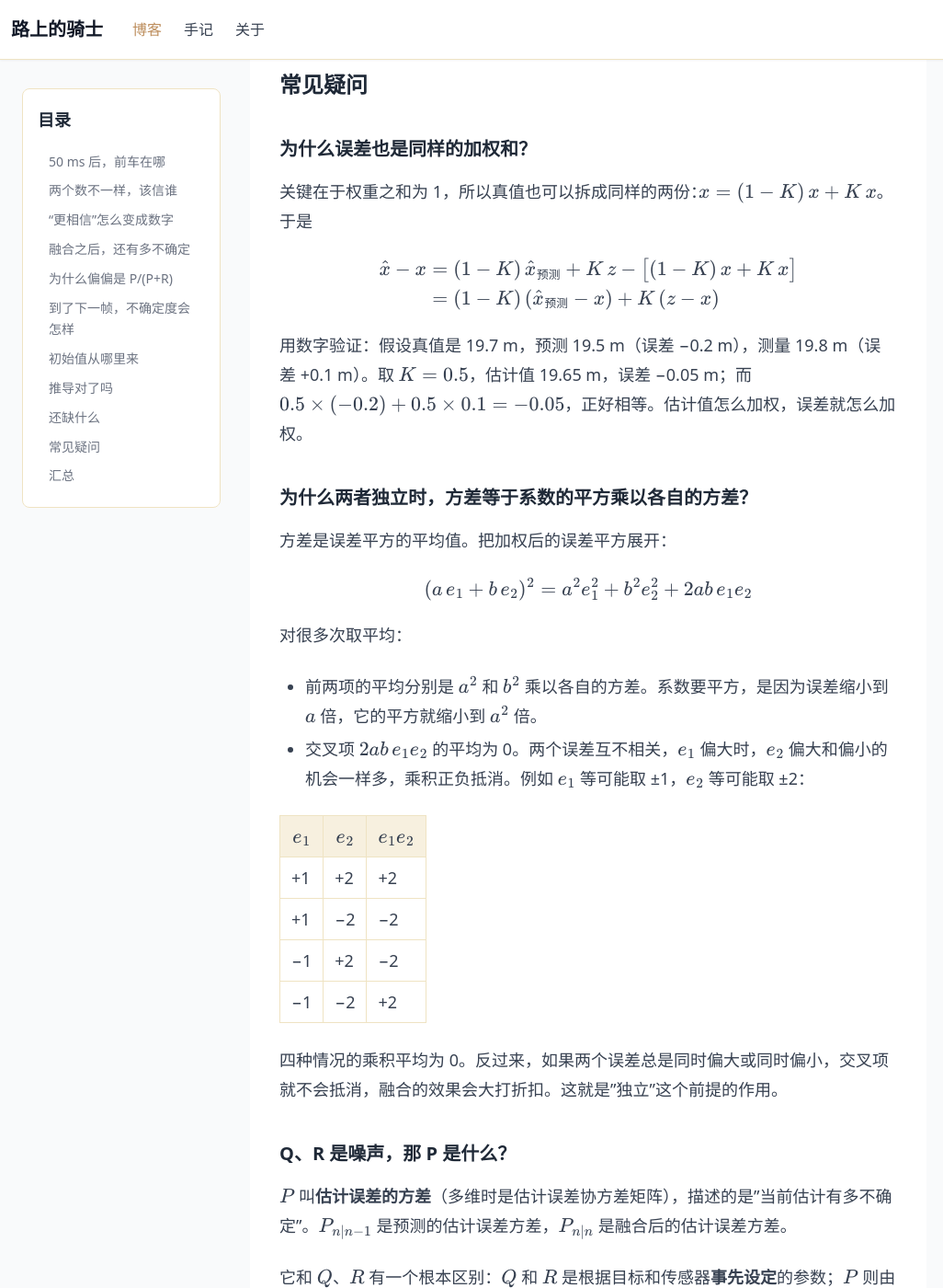
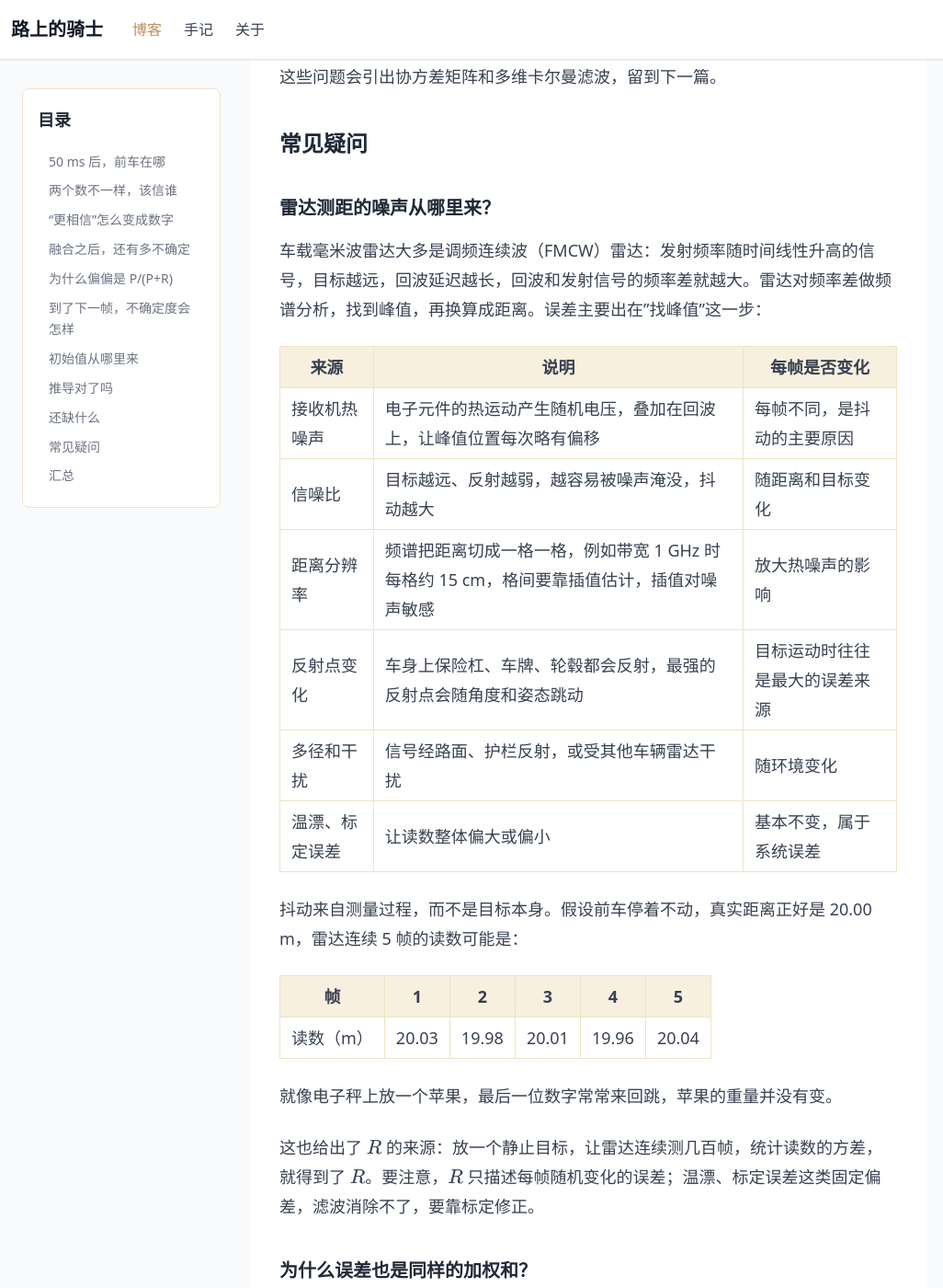
Before and after one commit to luli100/luli100.github.io, a Jekyll site: the page built from _posts/2026-11-07-kalman-filter-1d.md, in a window 1280 px wide and 1400 px high, scrolled down 13295 px. Shown: the whole window at 92% size, without its empty margins (0-1026 px from the left). Built offline with Jekyll 4.4.1, drawn with Linux system fonts in a browser that asks for light colours; formulas are drawn with MathJax 3; some of the changed text lies outside the part shown.

Commit message:
Explain where radar range noise comes from in Kalman post
Name concrete noise sources in the dialogue and add a FAQ entry on
FMCW range noise, why a static target's readings still jitter, and how
R is calibrated.

Co-Authored-By: Claude Opus 5.5 <noreply@anthropic.com>

```diff
--- a/_posts/2026-11-07-kalman-filter-1d.md
+++ b/_posts/2026-11-07-kalman-filter-1d.md
@@ -70,7 +70,7 @@ $$\hat{x}$$ 上的"帽子"表示这是**估计值**，不是真值。
 
 **老师：**50 ms 后，雷达的新一帧到了，测得距离 19.8 m。这个数就是答案吗？
 
-**学生：**也不一定。雷达测距有噪声，就算目标不动，每帧的读数也会抖动。
+**学生：**也不一定。雷达测距有噪声，比如接收机的热噪声、车身上反射点的变化。就算目标停着不动，每一帧的读数也会在真实距离上下跳动（噪声从哪里来？见文末[常见疑问](#faq)）。
 
 **老师：**所以现在手上有两个数，都不完全可靠，而且相差 0.3 m：
 
@@ -402,6 +402,29 @@ $$
 
 ## 常见疑问 {#faq}
 
+### 雷达测距的噪声从哪里来？
+
+车载毫米波雷达大多是调频连续波（FMCW）雷达：发射频率随时间线性升高的信号，目标越远，回波延迟越长，回波和发射信号的频率差就越大。雷达对频率差做频谱分析，找到峰值，再换算成距离。误差主要出在"找峰值"这一步：
+
+| 来源 | 说明 | 每帧是否变化 |
+| --- | --- | --- |
+| 接收机热噪声 | 电子元件的热运动产生随机电压，叠加在回波上，让峰值位置每次略有偏移 | 每帧不同，是抖动的主要原因 |
+| 信噪比 | 目标越远、反射越弱，越容易被噪声淹没，抖动越大 | 随距离和目标变化 |
+| 距离分辨率 | 频谱把距离切成一格一格，例如带宽 1 GHz 时每格约 15 cm，格间要靠插值估计，插值对噪声敏感 | 放大热噪声的影响 |
+| 反射点变化 | 车身上保险杠、车牌、轮毂都会反射，最强的反射点会随角度和姿态跳动 | 目标运动时往往是最大的误差来源 |
+| 多径和干扰 | 信号经路面、护栏反射，或受其他车辆雷达干扰 | 随环境变化 |
+| 温漂、标定误差 | 让读数整体偏大或偏小 | 基本不变，属于系统误差 |
+
+抖动来自测量过程，而不是目标本身。假设前车停着不动，真实距离正好是 20.00 m，雷达连续 5 帧的读数可能是：
+
+| 帧 | 1 | 2 | 3 | 4 | 5 |
+| --- | --- | --- | --- | --- | --- |
+| 读数（m） | 20.03 | 19.98 | 20.01 | 19.96 | 20.04 |
+
+就像电子秤上放一个苹果，最后一位数字常常来回跳，苹果的重量并没有变。
+
+这也给出了 $$R$$ 的来源：放一个静止目标，让雷达连续测几百帧，统计读数的方差，就得到了 $$R$$。要注意，$$R$$ 只描述每帧随机变化的误差；温漂、标定误差这类固定偏差，滤波消除不了，要靠标定修正。
+
 ### 为什么误差也是同样的加权和？
 
 关键在于权重之和为 1，所以真值也可以拆成同样的两份：$$x = (1-K)\,x + K\,x$$。于是
```
